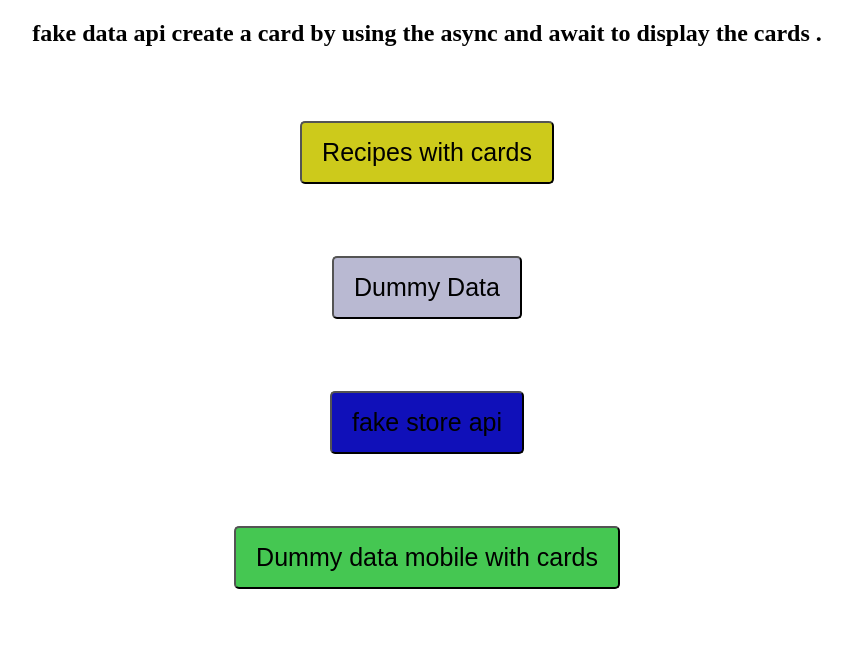
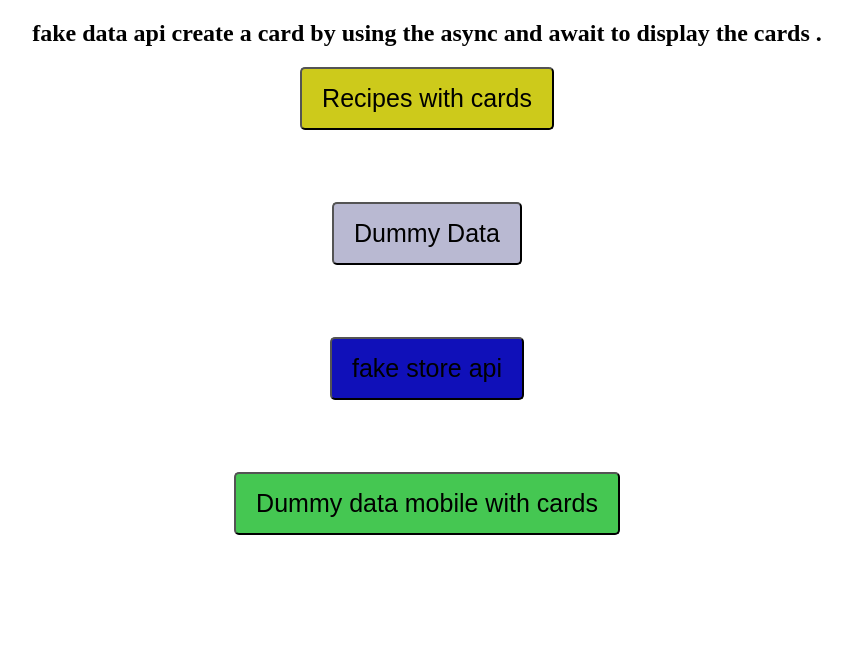
Before and after one commit to Sai-bhavani123/api-js, a plain HTML site: page index.html in a window 1280 px wide. Shown: the whole page, without its empty margins (213-1065 px from the left). Drawn offline with Linux system fonts and the light colour scheme.

Commit message:
Update index.html

```diff
--- a/index.html
+++ b/index.html
@@ -8,7 +8,8 @@
 </head>
 <body>
     <center>
-    <h2>fake data  api create a card by using the async and await to display the cards .</h2><br><br><br>
+    <h2>fake data  api create a card by using the async and await to display the cards .</h2><center>
+        <center>
     <div id="api">
         <button id="recipesData">Recipes with cards</button><br><br><br><br><br>
         <button id="DummyData"> Dummy Data</button><br><br><br><br><br>
```
